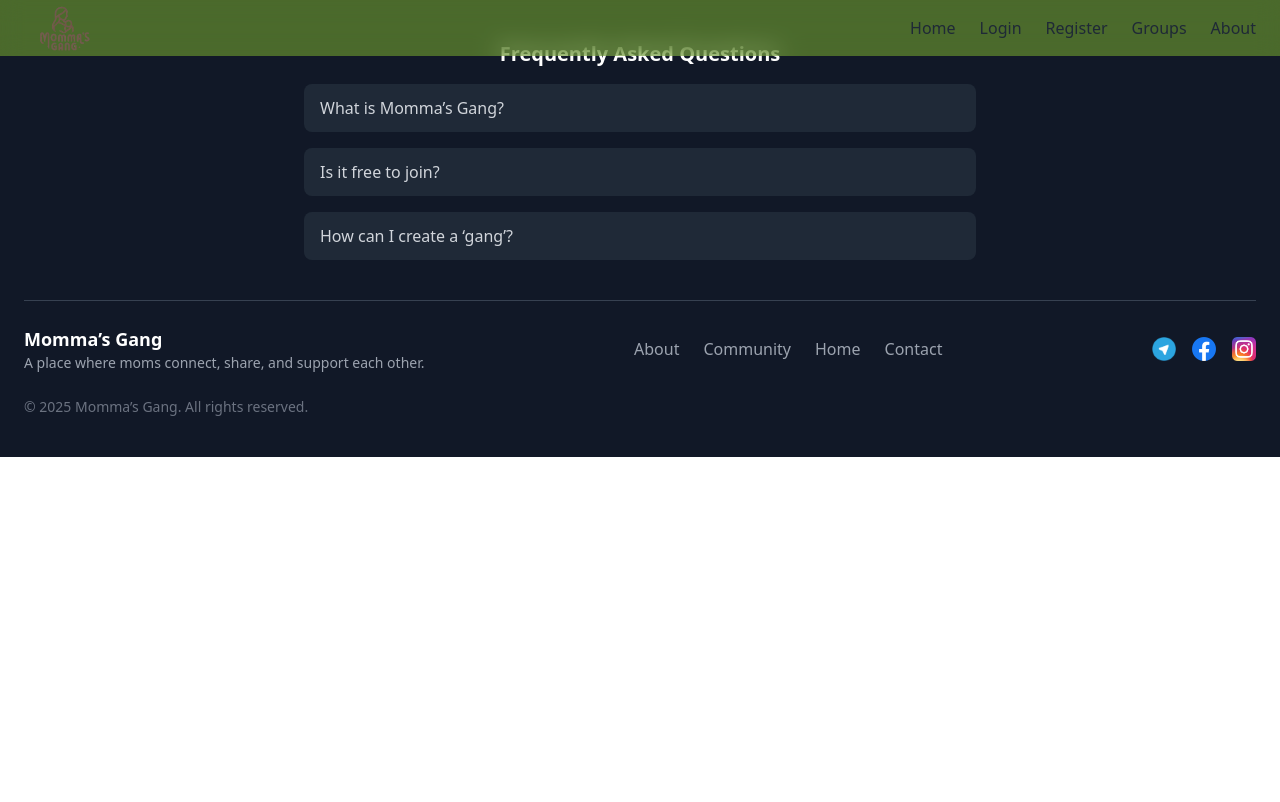
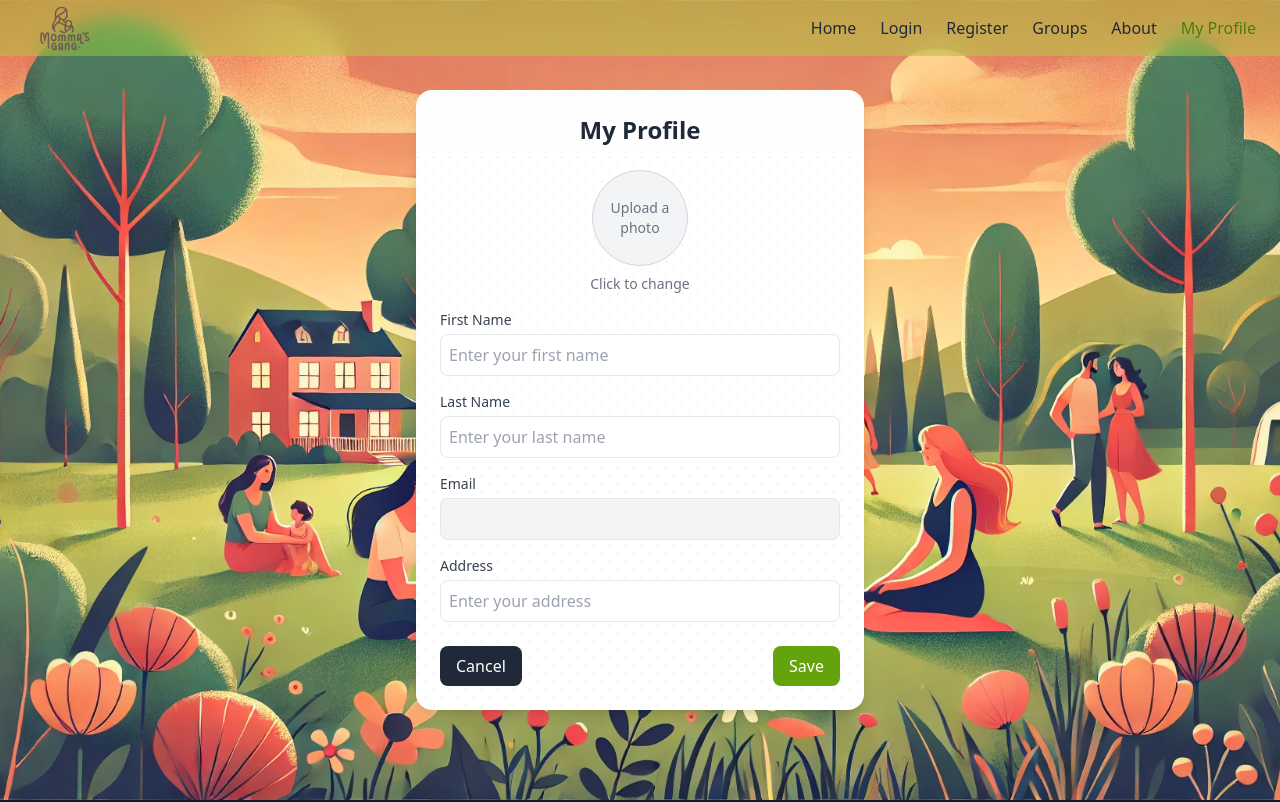
Before and after one commit to dako-23/React-JS, a React (Vite) app: page /my-profile in a window 1280 px wide. Shown: the top 802 px of the page. Built offline with nearby package versions, Linux system fonts and the light colour scheme.

Commit message:
Add all reviews & my profile page

```diff
--- a/src/App.jsx
+++ b/src/App.jsx
@@ -5,9 +5,11 @@ import Home from "./components/home/Home.jsx"
 import Navbar from "./components/Navbar";
 import Footer from "./components/Footer";
 import Login from "./components/auth/Login.jsx";
+import MyProfile from "./components/my-profile/MyProfile.jsx";
 import Register from "./components/auth/Register.jsx";
 import Loader from "./components/Loader.jsx";
 import { UserProvider } from "./contexts/UserContext.jsx";
+import Reviews from "./components/reviews/Reviews.jsx";
 
 const GroupChat = lazy(() => import('./components/group-chat/GroupChat.jsx'));
 const GroupsList = lazy(() => import('./components/groups/GroupsList.jsx'));
@@ -28,6 +30,8 @@ function App() {
             <Route path="/groups" element={<GroupsList />} />
             <Route path="/groups/:id/chat" element={<GroupChat />} />
             <Route path="/about" element={<AboutPage />} />
+            <Route path="/my-profile" element={<MyProfile />} />
+            <Route path="/reviews" element={<Reviews />} />
             {/* <Route path="*" element={<NotFound />} />  */}
           </Routes>
           <Footer />
--- a/src/components/Navbar.jsx
+++ b/src/components/Navbar.jsx
@@ -8,7 +8,9 @@ const navigation = [
     { name: 'Login', path: '/users/login' },
     { name: 'Register', path: '/users/register' },
     { name: 'Groups', path: '/groups' },
-    { name: 'About', path: '/about' }
+    { name: 'About', path: '/about' },
+    { name: 'My Profile', path: '/my-profile' },
+
 ]
 
 export default function Navbar() {
--- a/src/components/home/Home.jsx
+++ b/src/components/home/Home.jsx
@@ -4,7 +4,7 @@ import Content from "./Content.jsx";
 import GroupsIntro from "./GroupsIntro.jsx";
 import Topics from "./Topics.jsx";
 import Description from "./Description.jsx";
-import Reviews from "../reviews/Reviews.jsx";
+import LatestReviews from "../reviews/LatestReviews.jsx";
 
 const childVariants = {
     hidden: { opacity: 0, y: -50 },
@@ -58,7 +58,7 @@ export default function Home() {
                     whileInView="visible"
                     viewport={{ once: true, amount: 0.2 }}
                 >
-                    <Reviews />
+                    <LatestReviews />
                 </motion.div>
             </div>
         </>
--- a/src/components/home/Topics.jsx
+++ b/src/components/home/Topics.jsx
@@ -74,6 +74,9 @@ export default function Topics() {
                                         <h3 className="text-lg font-semibold">{topic.groupName}</h3>
                                         <p className="text-gray-500">{topic.joinedGroup.length} members</p>
                                     </div>
+                                <span className="px-3 py-1 text-sm font-medium text-teal-700 bg-gradient-to-r from-lime-400 to-amber-200 rounded-full">
+                                    {topic.category}
+                                </span>
                                 </div>
                             </div>
                         </Link>
--- /dev/null
+++ b/src/components/my-profile/MyProfile.jsx
@@ -0,0 +1,102 @@
+import { motion } from "framer-motion";
+import { useContext, useState } from "react";
+import { UserContext } from "../../contexts/UserContext.jsx";
+
+const MyProfile = () => {
+    const { userId, username, email, isAuth } = useContext(UserContext);
+    const [firstName, setFirstName] = useState("");
+    const [lastName, setLastName] = useState("");
+    const [address, setAddress] = useState("");
+    const [isLocked, setIsLocked] = useState(false);
+    const [profileImage, setProfileImage] = useState(null);
+
+    const handleImageChange = (event) => {
+        const file = event.target.files[0];
+        if (file) {
+            const imageUrl = URL.createObjectURL(file);
+            setProfileImage(imageUrl);
+        }
+    };
+
+    const handleSave = () => {
+        console.log("Saving user data:", { firstName, lastName, address });
+    };
+
+    return (
+        <div className="bg-home-pattern h-screen bg-cover bg-center flex items-center justify-center min-h-screen bg-gray-100">
+           <motion.div
+                initial={{ opacity: 0, y: -20 }}
+                animate={{ opacity: 1, y: 0 }}
+                transition={{ duration: 0.5 }}
+                className="bg-page-pattern w-full max-w-md p-6 bg-white shadow-lg rounded-2xl"
+            >
+                <h2 className="text-2xl font-semibold text-center h-14 text-gray-800">My Profile</h2>
+                <div className="flex flex-col items-center">
+                    <label htmlFor="profilePic" className="cursor-pointer">
+                        {profileImage ? (
+                            <img src={profileImage} alt="Profile" className="w-24 h-24 rounded-full border border-gray-300 object-cover" />
+                        ) : (
+                            <div className="w-24 h-24 flex items-center text-center justify-center border border-gray-300 rounded-full bg-gray-100 text-gray-500 text-sm">
+                                Upload a photo
+                            </div>
+                        )}
+                    </label>
+                    <input type="file" id="profilePic" className="hidden" onChange={handleImageChange} />
+                    <p className="text-sm text-gray-500 mt-2">Click to change</p>
+                </div>
+                <div className="mt-4">
+                    <label className="block text-sm font-medium text-gray-700">First Name</label>
+                    <input
+                        type="text"
+                        className={`mt-1 w-full p-2 border rounded-lg ${isLocked ? "bg-gray-100 cursor-not-allowed" : ""}`}
+                        placeholder="Enter your first name"
+                        value={firstName}
+                        onChange={(e) => setFirstName(e.target.value)}
+                        readOnly={isLocked}
+                    />
+                </div>
+                <div className="mt-4">
+                    <label className="block text-sm font-medium text-gray-700">Last Name</label>
+                    <input
+                        type="text"
+                        className={`mt-1 w-full p-2 border rounded-lg ${isLocked ? "bg-gray-100 cursor-not-allowed" : ""}`}
+                        placeholder="Enter your last name"
+                        value={lastName}
+                        onChange={(e) => setLastName(e.target.value)}
+                        readOnly={isLocked}
+                    />
+                </div>
+                <div className="mt-4">
+                    <label className="block text-sm font-medium text-gray-700">Email</label>
+                    <input
+                        type="email"
+                        className="mt-1 w-full p-2 border rounded-lg bg-gray-100 cursor-not-allowed"
+                        value={email}
+                        readOnly
+                    />
+                </div>
+                <div className="mt-4">
+                    <label className="block text-sm font-medium text-gray-700">Address</label>
+                    <input
+                        type="text"
+                        className="mt-1 w-full p-2 border rounded-lg"
+                        placeholder="Enter your address"
+                        value={address}
+                        onChange={(e) => setAddress(e.target.value)}
+                    />
+                </div>
+                <div className="mt-6 flex justify-between">
+                    <button className="px-4 py-2 bg-gray-800 text-white rounded-lg hover:bg-gray-600">Cancel</button>
+                    <button
+                        className="px-4 py-2 bg-lime-600 text-white rounded-lg hover:bg-lime-700"
+                        onClick={handleSave}
+                    >
+                        Save
+                    </button>
+                </div>
+            </motion.div>
+        </div>
+    );
+};
+
+export default MyProfile;
```
